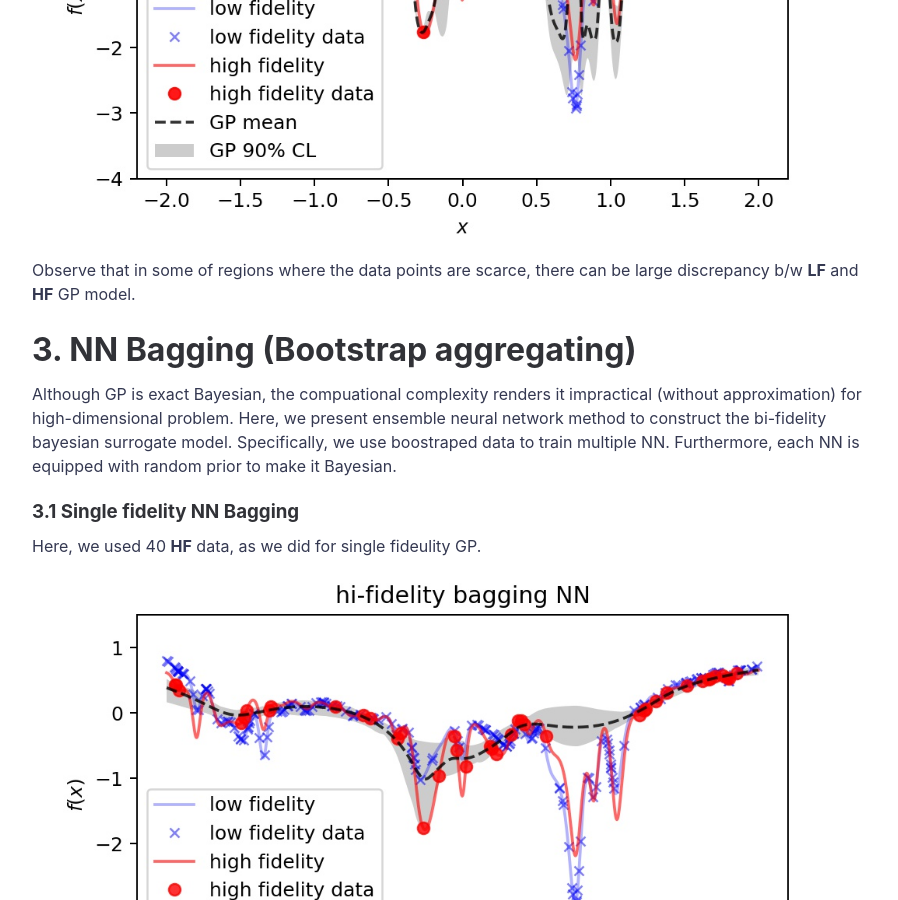
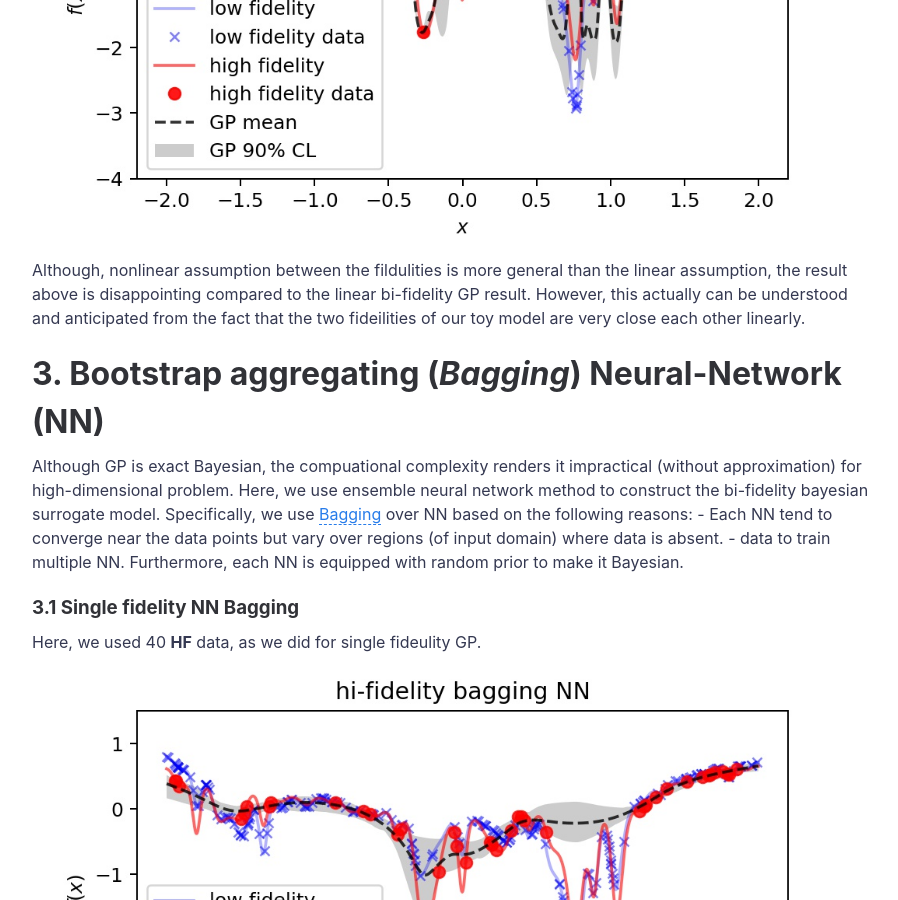
Before and after one commit to kilean20/kilean20.github.io, a Jekyll site: the page built from _posts/2021-09-23-bifidel_GPvsNN.md, in a window 1280 px wide and 900 px high, scrolled down 3500 px. Shown: the whole window, without its empty margins (188-1086 px from the left). Built offline with Jekyll 4.4.1, drawn with Linux system fonts in a browser that asks for light colours; formulas are drawn with MathJax 3; a script that is not in the unit is left out; comment, search, counter and statistics services are not loaded; some of the changed text lies outside the part shown.

Commit message:
Update 2021-09-23-bifidel_GPvsNN.md

```diff
--- a/_posts/2021-09-23-bifidel_GPvsNN.md
+++ b/_posts/2021-09-23-bifidel_GPvsNN.md
@@ -58,12 +58,16 @@ This approach is called deep GP in analogous with deep neural network. Again, Us
 
 ![]({{ "assets/img/bifidel_GPvsNN/nonlinear-bi-fidelity-GP.jpg" | absolute_url }})
 
-Observe that in some of regions where the data points are scarce, there can be large discrepancy b/w **LF** and **HF** GP model.
+Although, nonlinear assumption between the fildulities is more general than the linear assumption, the result above is disappointing compared to the linear bi-fidelity GP result. However, this actually can be understood and anticipated from the fact that the two fideilities of our toy model are very close each other linearly.
 
 
-# 3. NN Bagging (Bootstrap aggregating)
+# 3. Bootstrap aggregating (*Bagging*) Neural-Network (NN)
 
-Although GP is exact Bayesian, the compuational complexity renders it impractical (without approximation) for high-dimensional problem. Here, we present ensemble neural network method to construct the bi-fidelity bayesian surrogate model. Specifically, we use boostraped data to train multiple NN. Furthermore, each NN is equipped with random prior to make it Bayesian.
+Although GP is exact Bayesian, the compuational complexity renders it impractical (without approximation) for high-dimensional problem. Here, we use ensemble neural network method to construct the bi-fidelity bayesian surrogate model.
+Specifically, we use [Bagging](https://en.wikipedia.org/wiki/Bootstrap_aggregating) over NN based on the following reasons:
+	- Each NN tend to converge near the data points but vary over regions (of input domain) where data is absent.
+	-
+data to train multiple NN. Furthermore, each NN is equipped with random prior to make it Bayesian.
 
 ### 3.1 Single fidelity NN Bagging
 
@@ -85,4 +89,6 @@ Using 20 **HF** and 200 **LF** data,
 # References
 
 * [Multifidelity Modelling](https://mlatcl.github.io/mlphysical/lectures/05-02-multifidelity.html)
-* [Randomized Prior Functions for Deep Reinforcement Learning](https://papers.nips.cc/paper/8080-randomized-prior-functions-for-deep-reinforcement-learning.pdf): shows the shortcomings with other techniques and motivates the use of bootstrap and prior functions
+* [Dropout as a Bayesian Approximation: Representing Model Uncertainty in Deep Learning](https://arxiv.org/pdf/1506.02142.pdf): arguments that dropout (at test time) in NNs has a connection to gaussian processes and motivates its usage as a bayesian method
+* [Risk versus Uncertainty in Deep Learning: Bayes, Bootstrap and the Dangers of Dropout](http://bayesiandeeplearning.org/2016/papers/BDL_4.pdf): motivates that dropout with fixed $p$ estimates risk and not uncertainty
+* [Randomized Prior Funcions for Deep Reinforcement Learning](https://papers.nips.cc/paper/8080-randomized-prior-functions-for-deep-reinforcement-learning.pdf): shows the shortcomings with other techniques and motivates the use of bootstrap and prior functions
```
Also changed, not shown: other parts of _posts/2021-09-23-bifidel_GPvsNN.md (+1 -1 lines).
